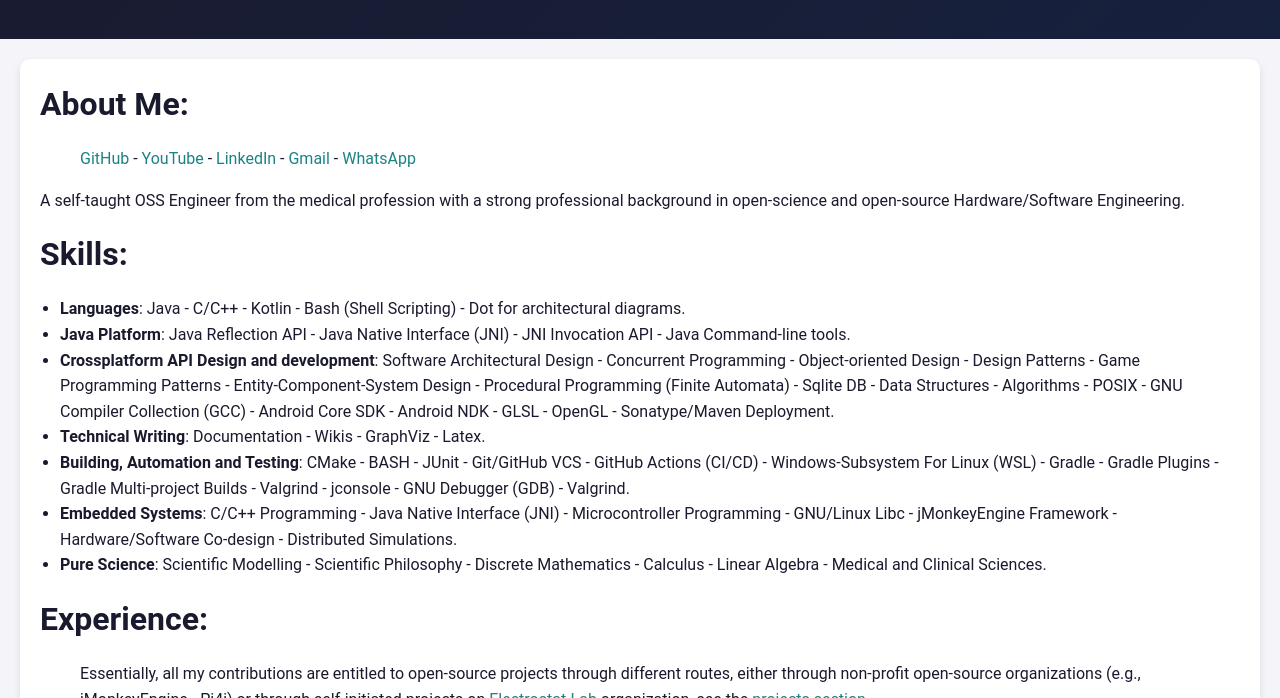
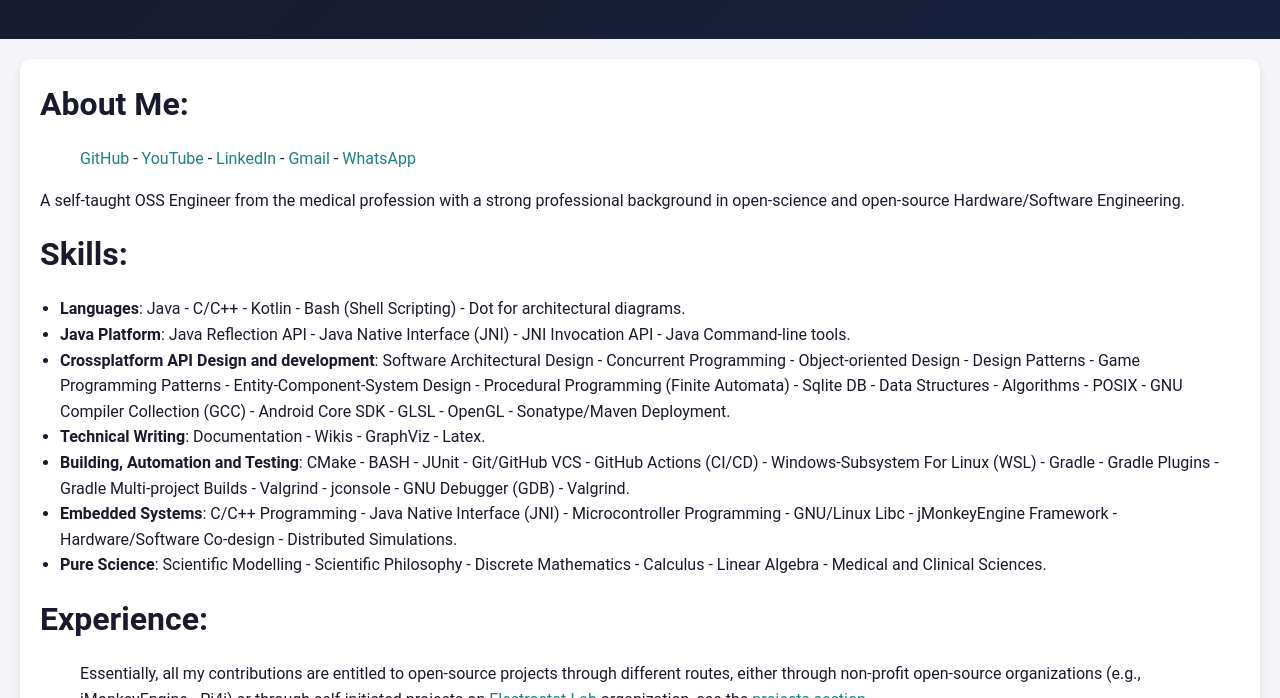
Before and after one commit to pavly-gerges/pavly-gerges, a Jekyll site: the page built from resume/index.md, in a window 1280 px wide and 900 px high, cut to the strip 202-900 px from the top of the window. Built offline with Jekyll 4.4.1, drawn with Linux system fonts in a browser that asks for light colours; our own code applies the rules of GitHub Pages for plain Markdown files.

Commit message:
Update index.md

```diff
--- a/resume/index.md
+++ b/resume/index.md
@@ -6,7 +6,7 @@
 # Skills:
 - **Languages**: Java - C/C++ - Kotlin - Bash (Shell Scripting) - Dot for architectural diagrams.
 - **Java Platform**: Java Reflection API - Java Native Interface (JNI) - JNI Invocation API - Java Command-line tools.
-- **Crossplatform API Design and development**: Software Architectural Design - Concurrent Programming - Object-oriented Design - Design Patterns - Game Programming Patterns - Entity-Component-System Design - Procedural Programming (Finite Automata) - Sqlite DB - Data Structures - Algorithms - POSIX - GNU Compiler Collection (GCC) - Android Core SDK - Android NDK - GLSL - OpenGL - Sonatype/Maven Deployment.
+- **Crossplatform API Design and development**: Software Architectural Design - Concurrent Programming - Object-oriented Design - Design Patterns - Game Programming Patterns - Entity-Component-System Design - Procedural Programming (Finite Automata) - Sqlite DB - Data Structures - Algorithms - POSIX - GNU Compiler Collection (GCC) - Android Core SDK - GLSL - OpenGL - Sonatype/Maven Deployment.
 - **Technical Writing**: Documentation - Wikis - GraphViz - Latex.
 - **Building, Automation and Testing**: CMake - BASH - JUnit - Git/GitHub VCS - GitHub Actions (CI/CD) - Windows-Subsystem For Linux (WSL) - Gradle - Gradle Plugins - Gradle Multi-project Builds - Valgrind - jconsole - GNU Debugger (GDB) - Valgrind.
 - **Embedded Systems**: C/C++ Programming - Java Native Interface (JNI) - Microcontroller Programming - GNU/Linux Libc - jMonkeyEngine Framework - Hardware/Software Co-design - Distributed Simulations.
```
